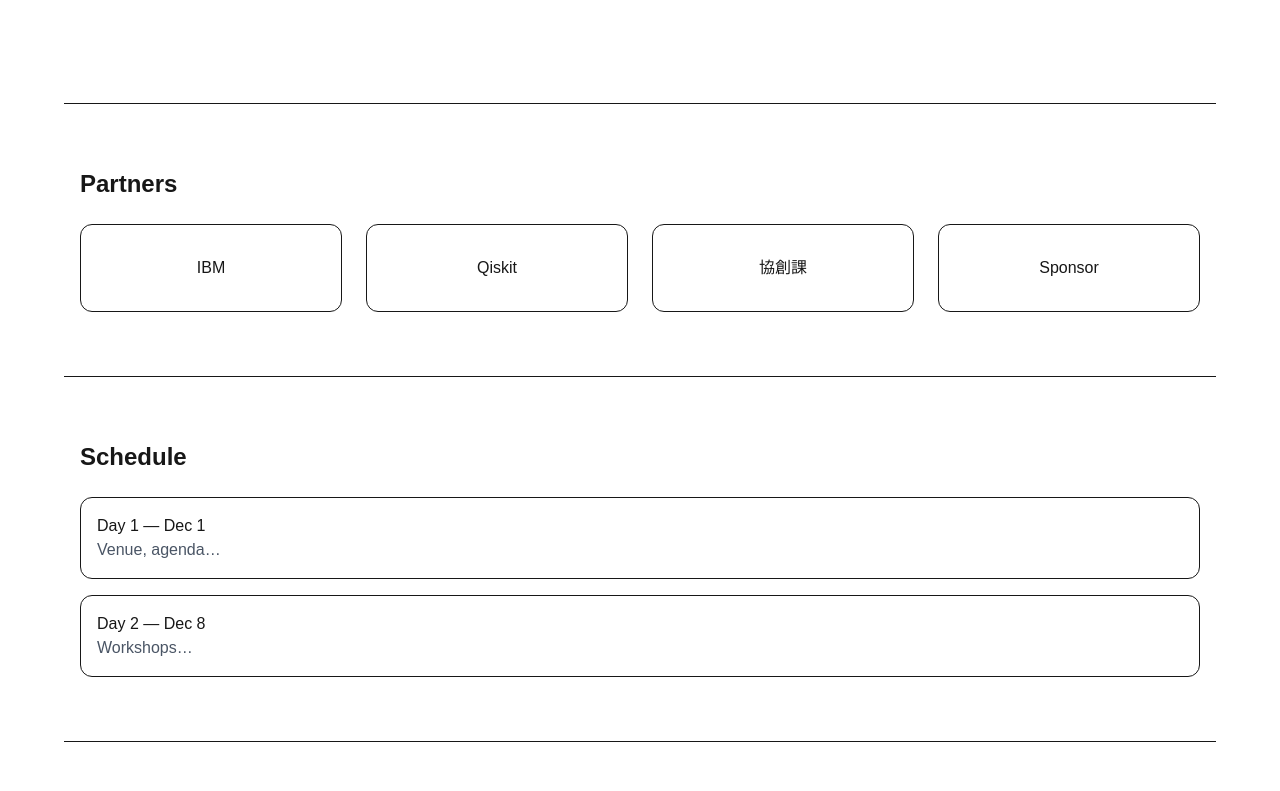
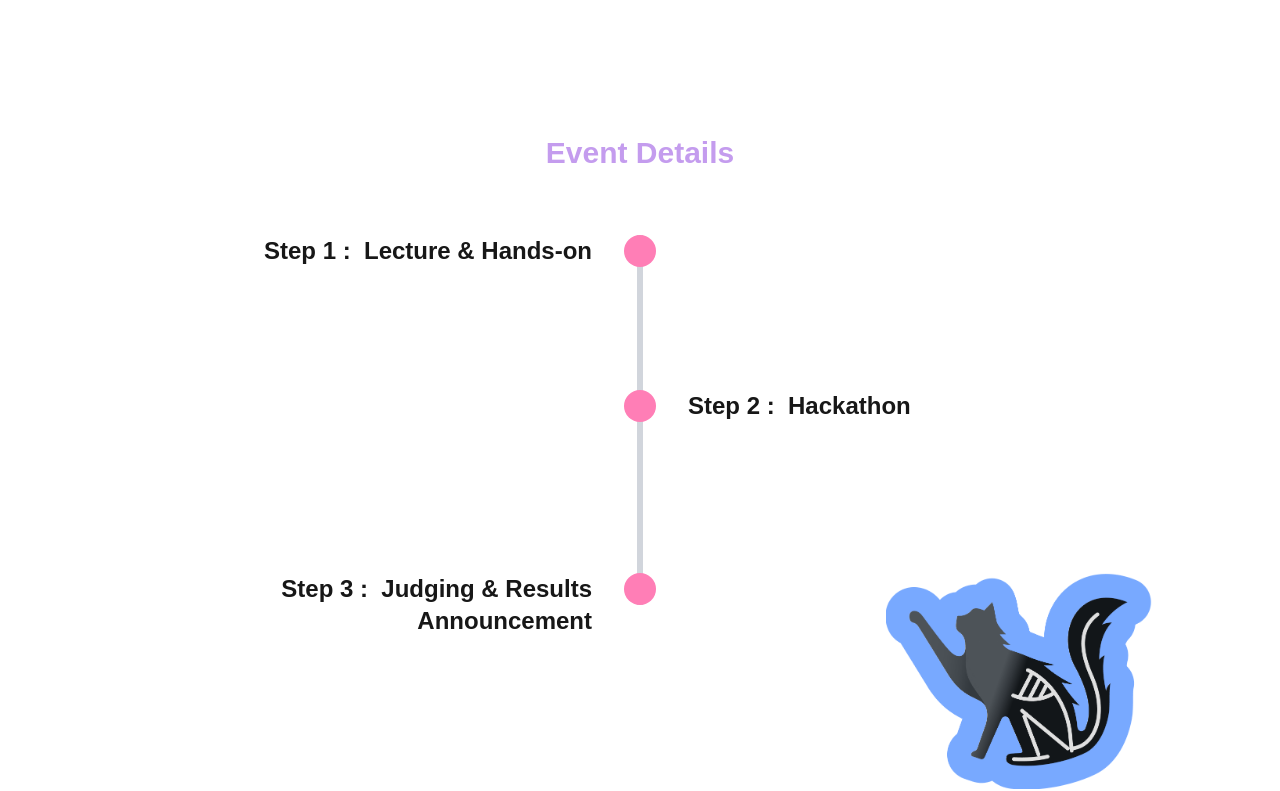
Before and after one commit to Qiskit-Fall-Fest-UT/utokyo-qff-2025, a Next.js app: page /en/preview in a window 1280 px wide. Shown: the part 1300-2091 px from the top of the page. Built offline with nearby package versions, Linux system fonts and the light colour scheme.

Commit message:
イベントフローを追加

```diff
--- a/app/[locale]/preview/page.tsx
+++ b/app/[locale]/preview/page.tsx
@@ -3,6 +3,7 @@
 import Image from "next/image";
 import heroBg from "@/public/images/utokyo-qff-hero.png";
 import aboutImage from "@/public/images/badge_pink.png";
+import catImage from "@/public/images/Cat_01_r.png";
 import { useTranslations } from "next-intl";
 import LanguageSwitcher from "@/components/LanguageSwitcher";
 import { Menu, X } from "lucide-react";
@@ -250,6 +251,87 @@
         </div>
       </section>
 
+      {/* Flow */}
+      <section id="flow" className="mx-auto max-w-6xl px-4 py-8">
+        <h2 className="text-3xl font-semibold text-center mb-16 text-[#c49cee]">
+          {t("Flow.title")}
+        </h2>
+
+        {/* フロー全体のコンテナ、PCでは中央寄せで最大幅を指定 */}
+        <div className="max-w-5xl mx-auto">
+          {/* 各ステップを配置 */}
+          <div className="relative">
+            {/* 縦のライン */}
+            <div className="hidden md:block absolute left-1/2 -translate-x-1/2 top-0 h-2/3 w-1.5 bg-gray-300" />
+
+            {/* Step 1 */}
+            <div className="relative pl-12 pb-12 md:pl-0 md:flex md:items-center">
+              <div className="md:w-1/2 md:pr-12 md:text-right">
+                <h3 className="text-2xl font-semibold mb-4">{t("Flow.step1Title")}</h3>
+                <p className="text-lg text-white/90 leading-relaxed">
+                  {t("Flow.step1Desc")
+                    .split("\n")
+                    .map((line, index) => (
+                      <React.Fragment key={index}>
+                        {index > 0 && <br />}
+                        {line}
+                      </React.Fragment>
+                  ))}
+                </p>
+              </div>
+              <div className="hidden md:block absolute left-1/2 top-0 w-8 h-8 rounded-full bg-[#ff7eb6] text-white flex items-center justify-center font-bold text-lg -translate-x-1/2" />
+            </div>
+
+            {/* Step 2 */}
+            <div className="relative pl-12 pb-12 md:pl-0 md:flex md:flex-row-reverse md:items-center">
+              <div className="md:w-1/2 md:pl-12 md:text-left">
+                <h3 className="text-2xl font-semibold mb-4">{t("Flow.step2Title")}</h3>
+                <p className="text-lg text-white/90 leading-relaxed">
+                  {t("Flow.step2Desc")
+                      .split("\n")
+                      .map((line, index) => (
+                        <React.Fragment key={index}>
+                          {index > 0 && <br />}
+                          {line}
+                        </React.Fragment>
+                    ))}
+                </p>
+              </div>
+              <div className="hidden md:block absolute left-1/2 top-0 w-8 h-8 rounded-full bg-[#ff7eb6] text-white flex items-center justify-center font-bold text-lg -translate-x-1/2" />
+            </div>
+
+            {/* Step 3 */}
+            <div className="relative pl-12 pb-12 md:pl-0 md:flex md:items-center">
+              <div className="md:w-1/2 md:pr-12 md:text-right">
+                <h3 className="text-2xl font-semibold mb-4">{t("Flow.step3Title")}</h3>
+                <p className="text-lg text-white/90 leading-relaxed">
+                  {t("Flow.step3Desc")
+                    .split("\n")
+                    .map((line, index) => (
+                      <React.Fragment key={index}>
+                        {index > 0 && <br />}
+                        {line}
+                      </React.Fragment>
+                  ))}
+                </p>
+              </div>
+              <div className="hidden md:block absolute left-1/2 top-0 w-8 h-8 rounded-full bg-[#ff7eb6] text-white flex items-center justify-center font-bold text-lg -translate-x-1/2" />
+              <div className="hidden md:block absolute top-0 bottom-0 right-0">
+                <Image
+                  src={catImage}
+                  alt="Cat image"
+                  fill={false} // fillを無効化
+                  width={0}   // fill={false}の場合、width/heightは0に設定
+                  height={0}  // fill={false}の場合、width/heightは0に設定
+                  sizes="50vw"
+                  className="h-full w-auto rounded-md object-contain"
+                />
+              </div>
+            </div>
+          </div>
+        </div>
+      </section>
+
       {/* Partners */}
       <section id="partners" className="mx-auto max-w-6xl px-4 py-16 border-t">
         <h2 className="text-2xl font-semibold">{t("Partners.title")}</h2>
--- a/messages/en.json
+++ b/messages/en.json
@@ -31,6 +31,15 @@
     "title": "What is Qiskit Fall Fest?",
     "desc": "The Qiskit Fall Fest is a global series of events held at universities worldwide on the theme of quantum computing. Taking place annually from October to November, these events are primarily planned and run by students with support from IBM Quantum, featuring a diverse range of programs.\nThe UTokyo Qiskit Fall Fest 2025 offers a venue for students interested in quantum technology to learn and experience quantum computers through workshops and a hackathon, aiming to foster an environment of collaborative learning and challenge among participants.\nThe year 2025 marks the 100th anniversary of the initial development of quantum mechanics. To honor this history, Qiskit Fall Fest in 2025 is themed around the progress of quantum science and innovation. Let's take a step together toward the future of quantum computing from the University of Tokyo!"
   },
+  "Flow": {
+    "title": "Event Details",
+    "step1Title": "Step 1\u00A0:\u00A0 Lecture & Hands-on",
+    "step1Desc": "Learn the fundamentals and applications of quantum computing through lectures and hands-on sessions.",
+    "step2Title": "Step 2\u00A0:\u00A0 Hackathon",
+    "step2Desc": "Apply your knowledge to develop quantum algorithms with your team. This is your chance to challenge yourself and bring ideas to life.",
+    "step3Title": "Step 3\u00A0:\u00A0 Judging & Results Announcement",
+    "step3Desc": "Make a presentation of what your team has developed and receive feedback from the judges.\nThere will be prizes for the top teams!"
+  },
   "Partners": {
     "title": "Partners",
     "sponsor": "Sponsor"
--- a/messages/ja.json
+++ b/messages/ja.json
@@ -31,6 +31,15 @@
     "title": "What is Qiskit Fall Fest?",
     "desc": "Qiskit Fall Festは、量子コンピューティングをテーマに世界中の大学で開催されるグローバルイベントシリーズです。毎年10月から11月にかけて、学生を中心に企画・運営され、IBM Quantumのサポートのもと、多彩なプログラムが展開されます。\nUTokyo Qiskit Fall Fest 2025では、量子技術に関心を持つ学生を対象に、ワークショップやハッカソンを通じて量子コンピュータを学び、体験できる場を提供します。参加者同士が交流しながら学び合い、挑戦することを目指しています。\n2025年は量子力学誕生から100周年。その歴史を称え、今年のQiskit Fall Festは量子科学とイノベーションの歩みをテーマに開催されます。記念すべきこの年に、東京大学から量子コンピュータの未来へ一緒に踏み出しましょう！"
   },
+  "Flow": {
+    "title": "イベント内容",
+    "step1Title": "Step 1\u00A0:\u00A0 レクチャー・ハンズオン",
+    "step1Desc": "量子コンピュータの基礎から応用まで、\n講義と実践的なハンズオンを通じて学びます。",
+    "step2Title": "Step 2\u00A0:\u00A0 ハッカソン",
+    "step2Desc": "学んだ知識を活かしチームで量子アルゴリズムを開発。\nアイデアを形にする挑戦の場です。",
+    "step3Title": "Step 3\u00A0:\u00A0 審査・結果発表",
+    "step3Desc": "チームで開発した成果を発表し、\n審査員からのフィードバックを受けます。\n優秀チームには賞品も！"
+  },
   "Partners": {
     "title": "パートナー",
     "sponsor": "スポンサー"
```
Also changed, not shown: public/images/Cat_01_r.png (added).
